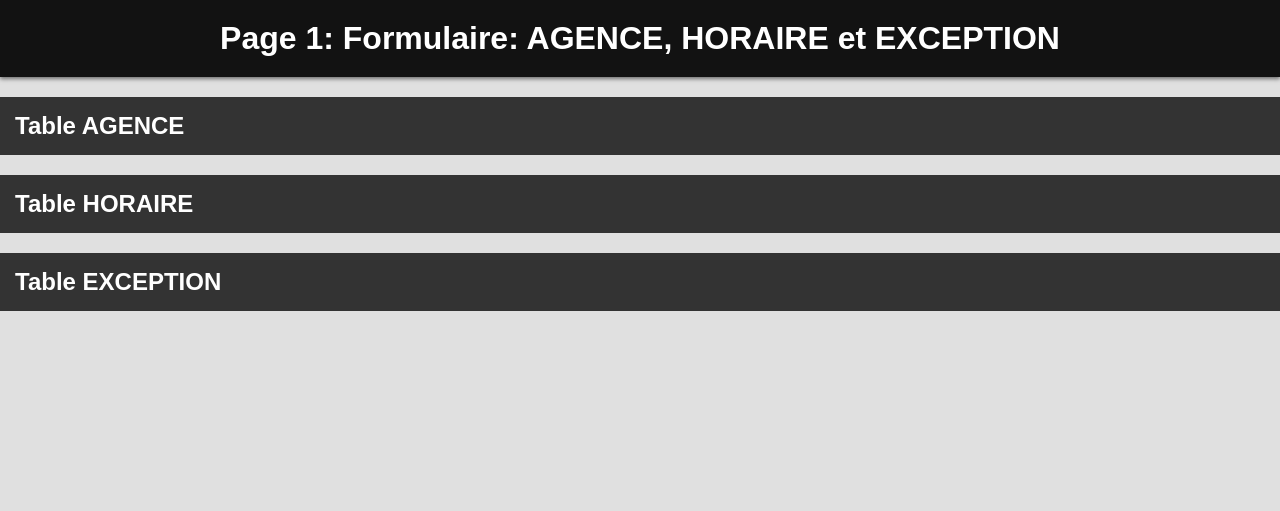
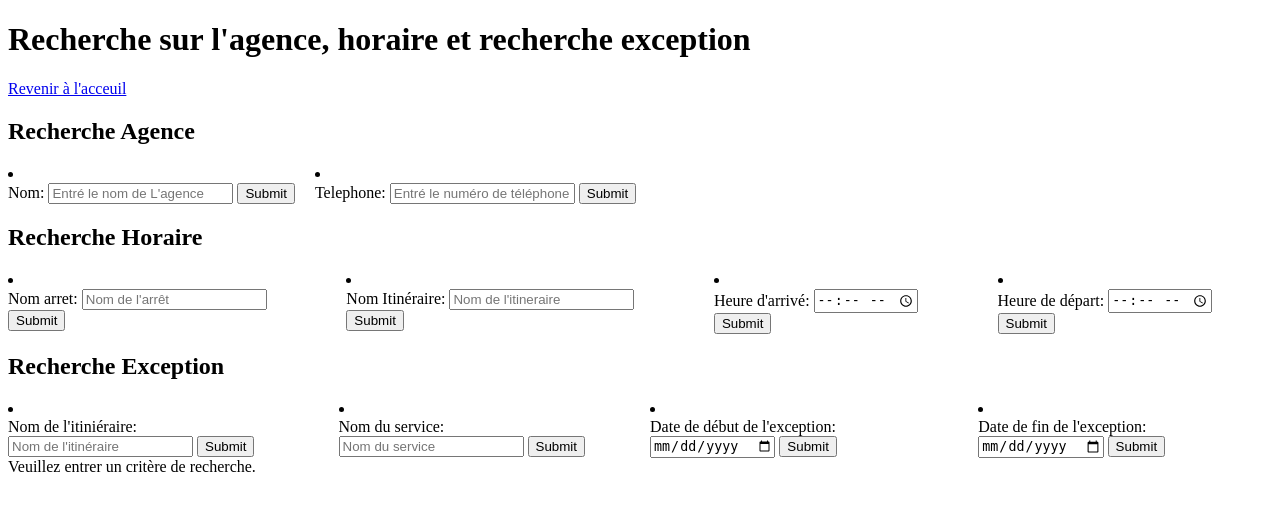
Before and after one commit to Couata/BD, a PHP site: page /project_pages/page1.php in a window 1280 px wide. Shown: the top 511 px of the page. Run offline with PHP 8.4, Linux system fonts and the light colour scheme.

Commit message:
make page1 and page2 up to date

```diff
--- a/db_project_2025/docker-lamp-master/www/project_pages/page1.php
+++ b/db_project_2025/docker-lamp-master/www/project_pages/page1.php
@@ -2,20 +2,130 @@
 <html>
     <?php
     include '../db_connection.php';
+    include '../functions/page1_functions.php';
     ?>
     <head>
         <title>Page1</title>
-        <link rel="stylesheet" type="text/css" href="../css/page1_style.css">
     </head>
     <body>
-        <h1>Page 1: Formulaire: AGENCE, HORAIRE et EXCEPTION </h1>
-        <!-- Insertion de code PHP -->
+        <h1>Recherche sur l'agence, horaire et recherche exception</h1>
+        <a href="../index.html">
+            <div class="subbox">Revenir à l'acceuil</div>
+        </a>
+        <h2> Recherche Agence</h2>
+        <div style="display: flex; gap: 20px; align-items: flex-end;">
+            <li>
+                <form  method="get">
+                    <label for="nom">Nom: </label>
+                    <input type="text" id="nom_ag" name="nom_agence" placeholder="Entré le nom de L'agence" required>
+                    <input type="submit" value="Submit">
+                </form>
+            </li>
+            <li>
+                <form  method="get">
+                    <label for="nom">Telephone: </label>
+                    <input type="text" id="tel_ag" name="tel_agence" placeholder="Entré le numéro de téléphone de L'agence" required>
+                    <input type="submit" value="Submit">
+                </form>
+            </li>
+        </div>
 
-        <h2>Table AGENCE</h2>
+        <h2> Recherche Horaire</h2>
+        <div style="display: flex; gap: 20px; align: flex-end;">
+            <li>
+                <form method="get">
+                    <label for="nom">Nom arret: </label>
+                    <input type="text" id="nom_ar" name="nom_arret" placeholder="Nom de l'arrêt" required>
+                    <input type="submit" value="Submit">
+                </form>
+            </li>
 
-        <h2>Table HORAIRE</h2>
+            <li>
+                <form method="get">
+                    <label for="nom">Nom Itinéraire: </label>
+                    <input type="text" id="nom_traj" name="nom_itineraire" placeholder="Nom de l'itineraire" required>
+                    <input type="submit" value="Submit">
+                </form>
+            </li>
 
-        <h2>Table EXCEPTION</h2>
+            <li>
+                <form method="get">
+                    <label for="nom">Heure d'arrivé: </label>
+                    <input type="time" id="h_ariv" name="heure_arrive" placeholder="Heure d'arrivé" required>
+                    <input type="submit" value="Submit">
+                </form>
+            </li>
 
+            <li>
+                <form method="get">
+                    <label for="nom">Heure de départ: </label>
+                    <input type="time" id="h_dep" name="heure_depart" placeholder="Heure de départ" required>
+                    <input type="submit" value="Submit">
+                </form>
+            </li>
+
+        </div>
+
+        <h2>Recherche Exception</h2>
+        <div style="display: flex; gap: 20px; align: flex-end;">
+            <li>
+                <form method="get">
+                    <label for="nom">Nom de l'itiniéraire: </label>
+                    <input type="text" id="it_ser" name="itineraire_exception" placeholder="Nom de l'itinéraire" required>
+                    <input type="submit" value="Submit">
+                </form>
+            </li>
+
+            <li>
+                <form method="get">
+                    <label for="nom">Nom du service: </label>
+                    <input type="text" id="ex_ser" name="service_exception" placeholder="Nom du service" required>
+                    <input type="submit" value="Submit">
+                </form>
+            </li>
+
+            <li>
+                <form method="get">
+                    <label for="nom">Date de début de l'exception: </label>
+                    <input type="date" id="da_ser" name="date_exception_debut" placeholder="Date de début d'exception" required>
+                    <input type="submit" value="Submit">
+                </form>
+            </li>
+
+            <li>
+                <form method="get">
+                    <label for="nom">Date de fin de l'exception: </label>
+                    <input type="date" id="da_ser" name="date_exception_fin" placeholder="Date de fin d'exception" required>
+                    <input type="submit" value="Submit">
+                </form>
+            </li>
+        </div>
+        <?php
+
+            if (isset($_GET['nom_agence'])) {
+                getDataAgence($pdo, 'nom_agence', 'NOM');
+            } elseif (isset($_GET['tel_agence'])){
+                getDataAgence($pdo, 'tel_agence', 'TELEPHONE');
+            } elseif (isset($_GET['nom_arret'])) {
+                getDataHoraire($pdo, 'nom_arret', 'ARRET.NOM');
+            } elseif (isset($_GET['nom_itineraire'])) {
+                getDataHoraire($pdo, 'nom_itineraire', 'ITINERAIRE.NOM');
+            } elseif (isset($_GET['heure_arrive'])){
+                getDataHoraireHeure($pdo, 'heure_arrive', 'HEURE_ARRIVEE');
+            } elseif (isset($_GET['heure_depart'])){
+                getDataHoraireHeure($pdo, 'heure_depart', 'HEURE_DEPART');
+            } elseif(isset($_GET['itineraire_exception'])){
+                getDataException($pdo, 'itineraire_exception', 'ITINERAIRE.NOM');
+            } elseif (isset($_GET['service_exception'])){
+                getDataException($pdo, 'service_exception', 'SERVICE.NOM');
+            } elseif (isset($_GET['date_exception_debut'])){
+                getDataExceptionDate($pdo, 'date_exception_debut', 'DATE_DEBUT');
+            } elseif(isset($_GET['date_exception_fin'])){
+                getDataExceptionDate($pdo, 'date_exception_fin', 'DATE_FIN');
+            }
+            else {
+                echo "Veuillez entrer un critère de recherche.";
+            }
+        ?>
     </body>
 </html>
```
Also changed, not shown: db_project_2025/docker-lamp-master/www/project_pages/page2.php (+22 -1 lines), db_project_2025/docker-lamp-master/www/functions/page1_functions.php (added).
